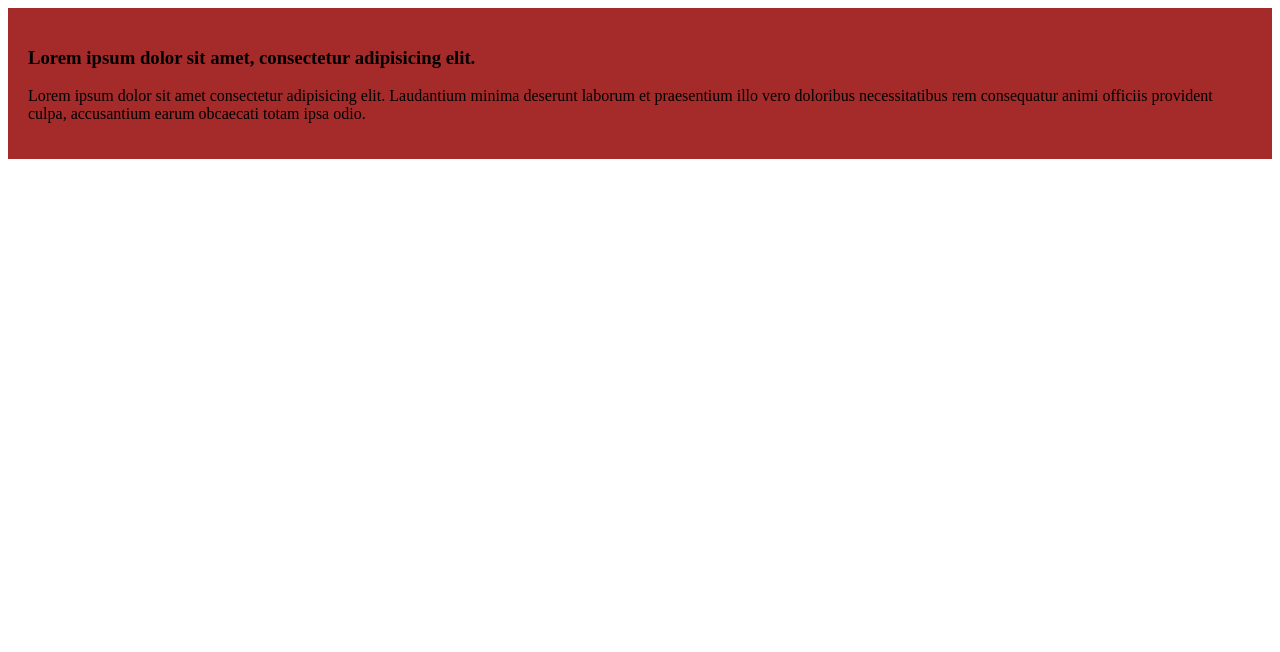
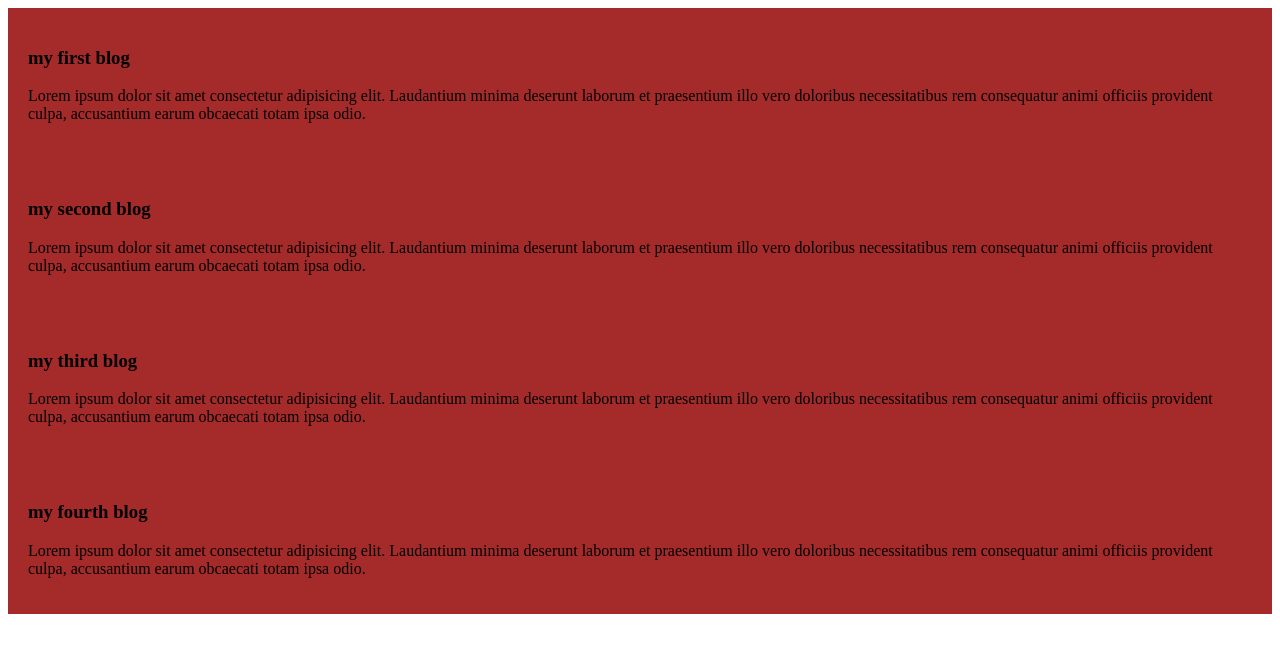
Before and after one commit to utshasaha16/my-first-github-report, a plain HTML site: page index.html in a window 1280 px wide. Drawn offline with Linux system fonts and the light colour scheme.

Commit message:
add the third blog

```diff
--- a/index.html
+++ b/index.html
@@ -8,10 +8,29 @@
 </head>
 <body>
     <div>
-        <h3>Lorem ipsum dolor sit amet, consectetur adipisicing elit. </h3>
+        <h3>my first blog </h3>
     <p>
         Lorem ipsum dolor sit amet consectetur adipisicing elit. Laudantium minima deserunt laborum et praesentium illo vero doloribus necessitatibus rem consequatur animi officiis provident culpa, accusantium earum obcaecati totam ipsa odio.
     </p>
 </div>
+    <div>
+        <h3>my second blog </h3>
+    <p>
+        Lorem ipsum dolor sit amet consectetur adipisicing elit. Laudantium minima deserunt laborum et praesentium illo vero doloribus necessitatibus rem consequatur animi officiis provident culpa, accusantium earum obcaecati totam ipsa odio.
+    </p>
+</div>
+    <div>
+        <h3>my third blog </h3>
+    <p>
+        Lorem ipsum dolor sit amet consectetur adipisicing elit. Laudantium minima deserunt laborum et praesentium illo vero doloribus necessitatibus rem consequatur animi officiis provident culpa, accusantium earum obcaecati totam ipsa odio.
+    </p>
+</div>
+    <div>
+        <h3>my fourth blog </h3>
+    <p>
+        Lorem ipsum dolor sit amet consectetur adipisicing elit. Laudantium minima deserunt laborum et praesentium illo vero doloribus necessitatibus rem consequatur animi officiis provident culpa, accusantium earum obcaecati totam ipsa odio.
+    </p>
+</div>
+
 </body>
 </html>
```
